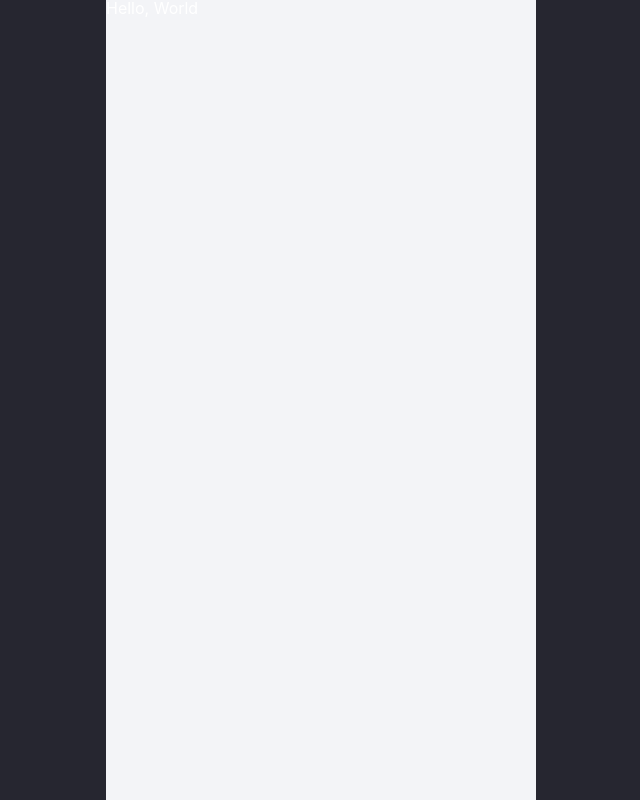
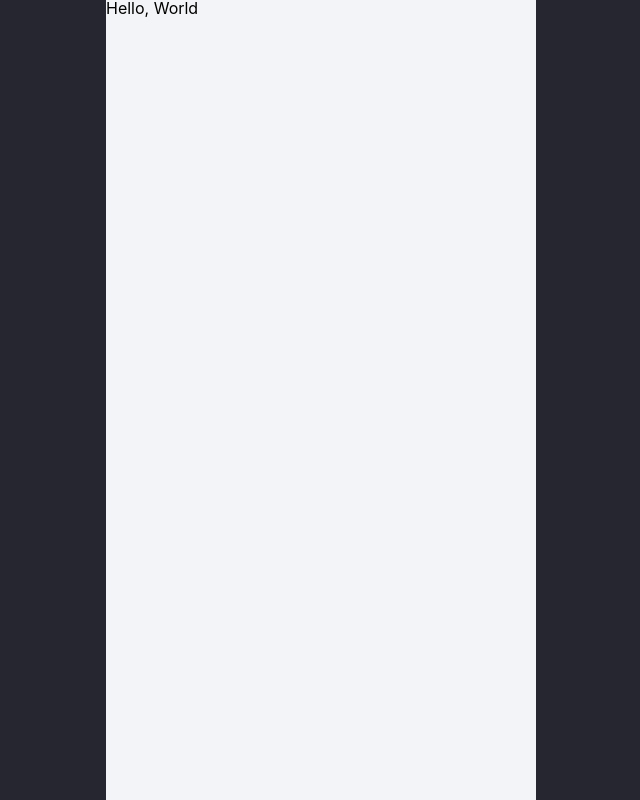
Before and after one commit to quant-prototype/quant_prototype, a React (Create React App) app: page / in a window 1280 px wide. Shown: the whole page, without its empty margins (319-959 px from the left). Built offline with nearby package versions, Linux system fonts and the light colour scheme; the HTML template or start-up script is replaced by a standard one.

Commit message:
Update globalStyle.js

```diff
--- a/src/style/globalStyle.js
+++ b/src/style/globalStyle.js
@@ -11,7 +11,6 @@ export const GlobalStyle = createGlobalStyle`
     justify-content: center;
     align-items: center;
     background-color: "#486455";
-    color: white;
   }
 
   body, html {
```
